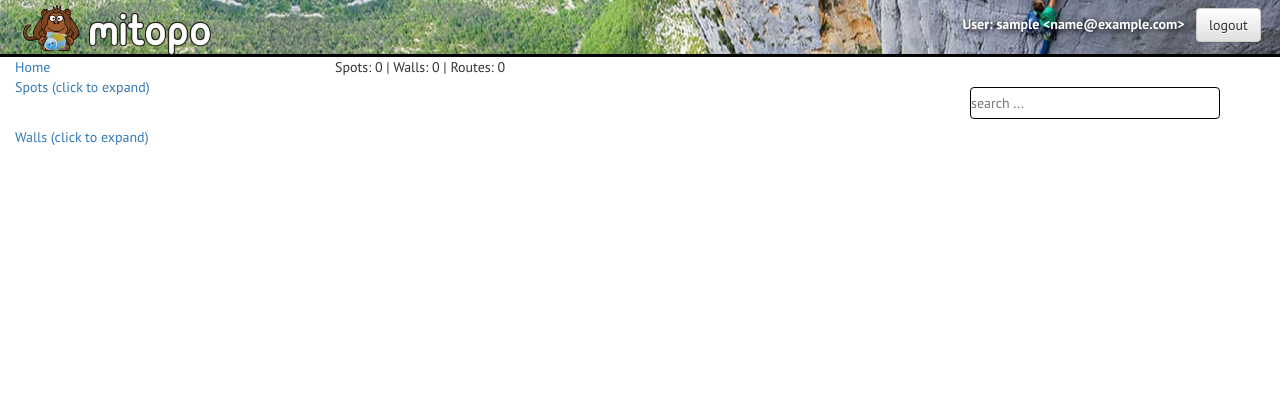
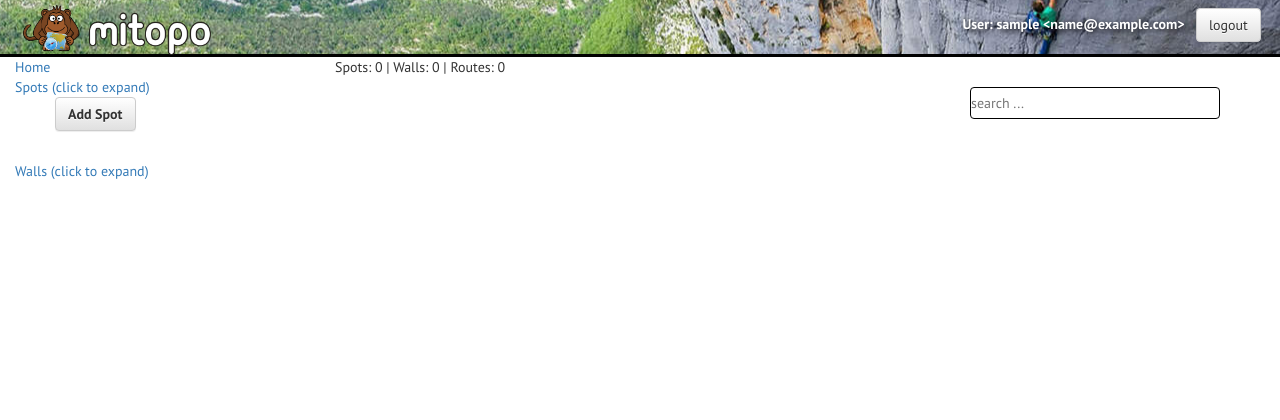
Before and after one commit to jakubfabian/topo, a Django app: page /miroutes/ in a window 1280 px wide, after a click on "Spots (click to expand)". Shown: the top 420 px of the page. Run offline with Django 3.2, Linux system fonts and the light colour scheme; the visitor is signed in with stand-in values (Sample User, id 1); data that the repository does not hold is empty; some libraries are stand-ins or nearby versions.

Commit message:
+ moved add_spot button to index template. + add_spot button only visible if perms.miroutes.add_spot + edit_spot button only visible if perms.miroures.change_spot

```diff
--- a/miroutes/templates/miroutes/index.html
+++ b/miroutes/templates/miroutes/index.html
@@ -67,7 +67,14 @@
                 <a class="spot_entry" href="{% url "spot_detail" spot_id=spot.pk %} ">{{ spot.name }}</a>
             </li>
         {% endfor %}
+        {% if perms.miroutes.add_spot %}
+        <li>
+          <a id="add_spot_button" class="btn btn-default" href="{% url 'add_spot' %}"><b>Add Spot</b></a>
+        </li>
+        {% endif %}
+
     </ul>
+
 
     <br />
     <a id="walls_expand" href="#walls" data-toggle="collapse">Walls (click to expand)</a>
--- a/miroutes/templates/miroutes/spot_detail.html
+++ b/miroutes/templates/miroutes/spot_detail.html
@@ -78,9 +78,8 @@
         <p>Currently no walls are available in {{ spot.name }}</p>
     {% endif %}
 
+    {% if perms.miroutes.change_spot %}
     <a class="btn btn-default" href="{% url 'edit_spot' spot_id=spot.id %}">Edit Spot</a>
-    <a id="add_spot_button" class="btn btn-default" href="{% url 'add_spot' %}">Add Spot</a>
-    {% if perms.miroutes.add_wall %}
     {% endif %}
 
 {% endblock %}
```
